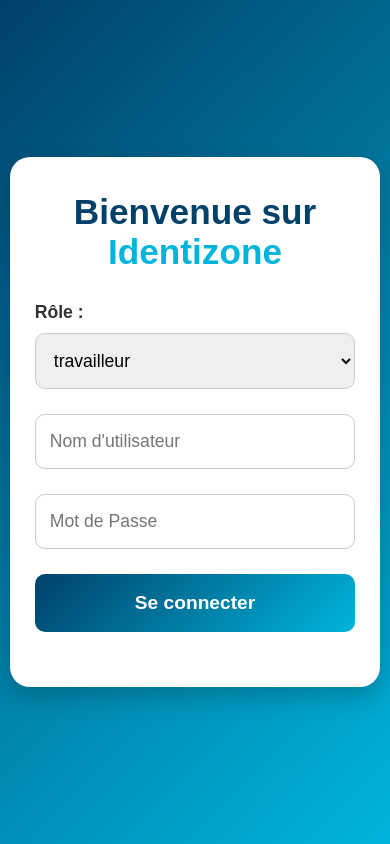
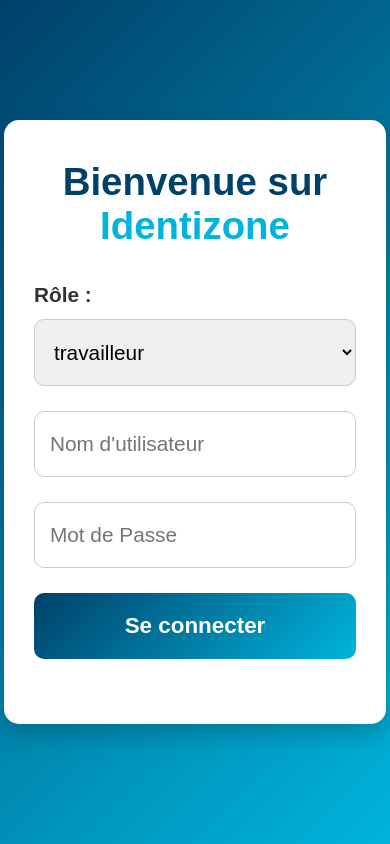
Before and after one commit to methy-tec/identizone-main-tra, a website: page public/login.html in a window 390 px wide. Drawn offline with Linux system fonts and the light colour scheme.

Commit message:
Update style.css

```diff
--- a/public/style.css
+++ b/public/style.css
@@ -139,16 +139,34 @@
 /* ===== MOBILE RESPONSIVE (Android / petits écrans) ===== */
 @media (max-width: 600px) {
   .login-container {
-    width: 95%;
-    padding: 35px 25px;
+    width: 98%;        /* occupe presque tout l'écran */
+    padding: 40px 30px; /* plus d'espace pour les champs */
+    border-radius: 15px;
   }
 
   h2 {
-    font-size: 2.2rem;
+    font-size: 2.4rem; /* titre plus grand */
+    margin-bottom: 35px;
   }
 
-  input, select, button {
+  .input-box label {
+    font-size: 1.3rem; /* labels plus visibles */
+    margin-bottom: 12px;
+  }
+
+  .input-box input,
+  .input-box select {
+    font-size: 1.3rem;   /* champs plus grands */
+    padding: 20px 15px;
+  }
+
+  button {
+    font-size: 1.4rem;   /* bouton plus visible */
+    padding: 20px 0;
+  }
+
+  #message {
     font-size: 1.2rem;
-    padding: 18px 15px;
+    margin-top: 25px;
   }
 }
```
